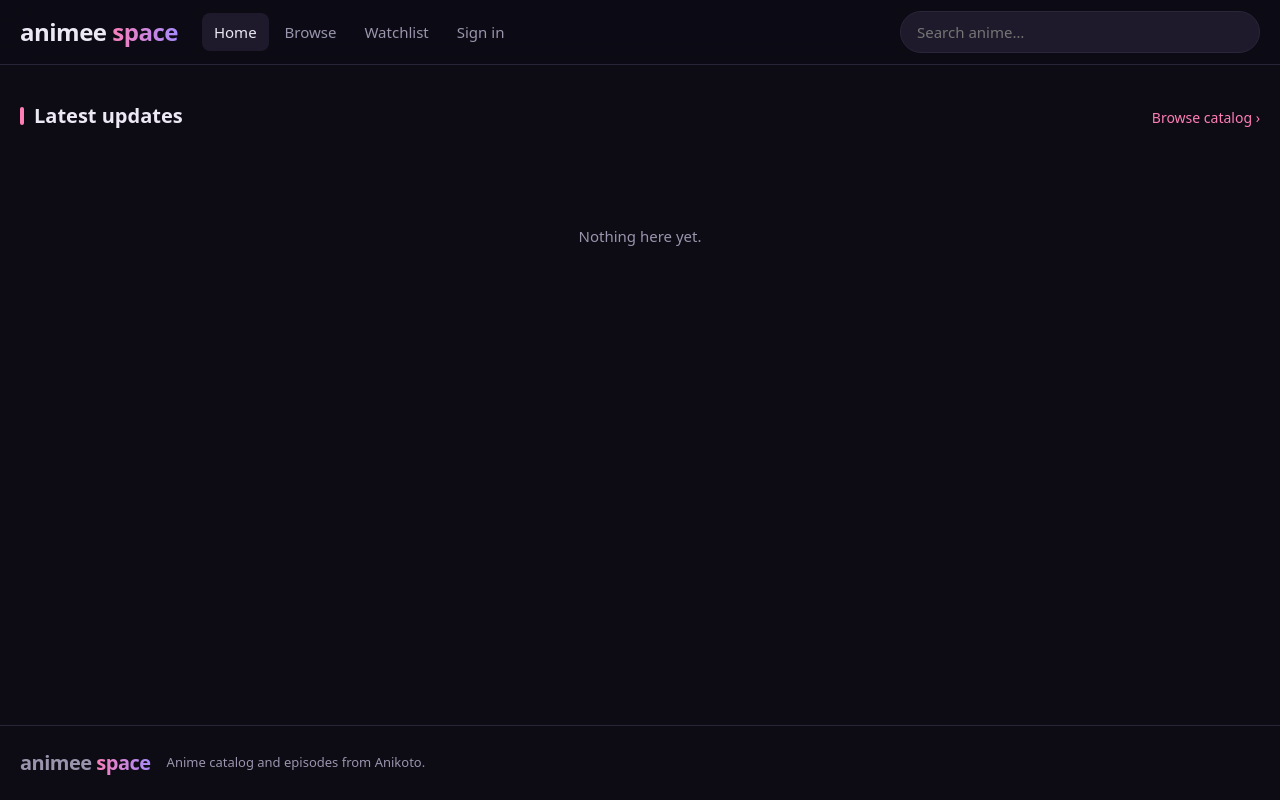
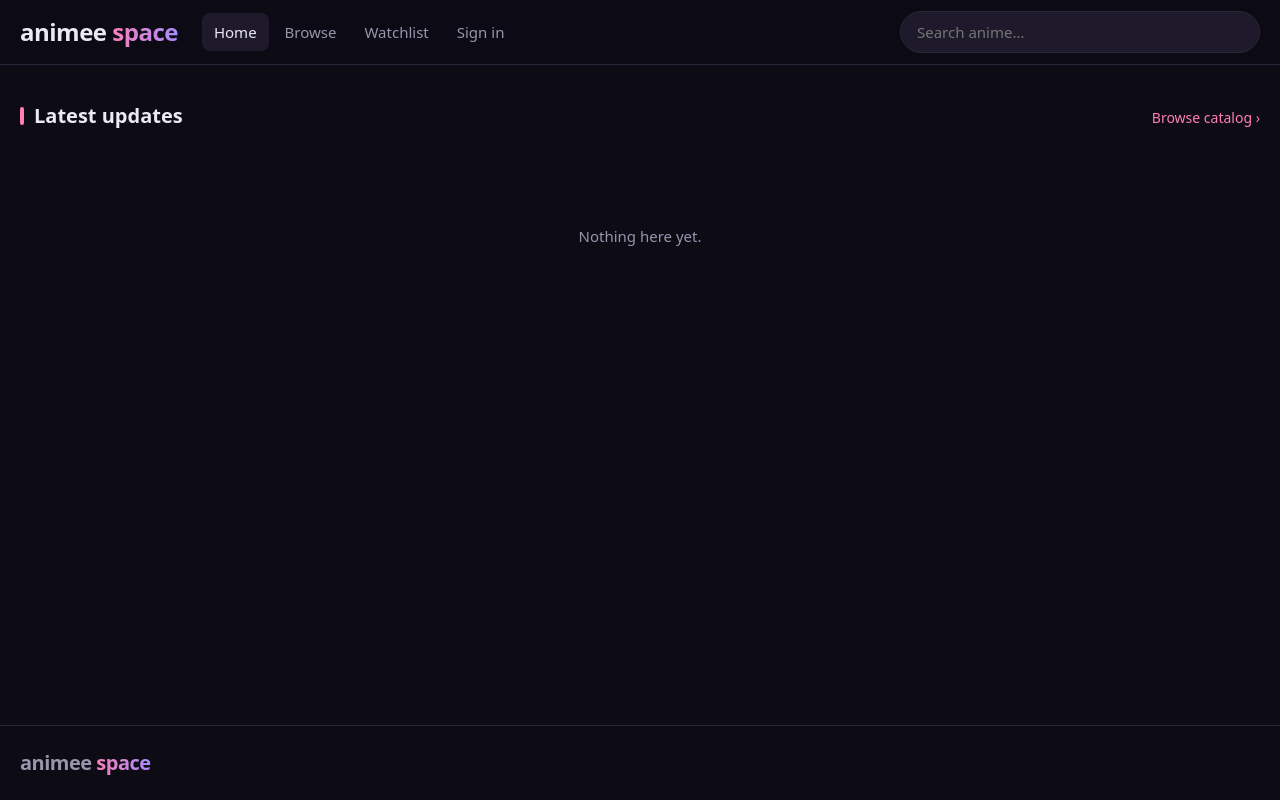
Before and after one commit to 3ellwa/Animee-space, a website with bundled scripts: page public/index.html in a window 1280 px wide. Built offline with nearby package versions, Linux system fonts and the light colour scheme; files whose address does not match are found by name.

Commit message:
Remove unnecessary provider attribution and schedule link

```diff
--- a/public/index.html
+++ b/public/index.html
@@ -35,7 +35,7 @@
   <footer class="footer">
     <div class="container">
       <a class="logo small" href="#/">animee<span> space</span></a>
-      <p>Anime catalog and episodes from Anikoto.</p>
+
     </div>
   </footer>
 </body>
```
